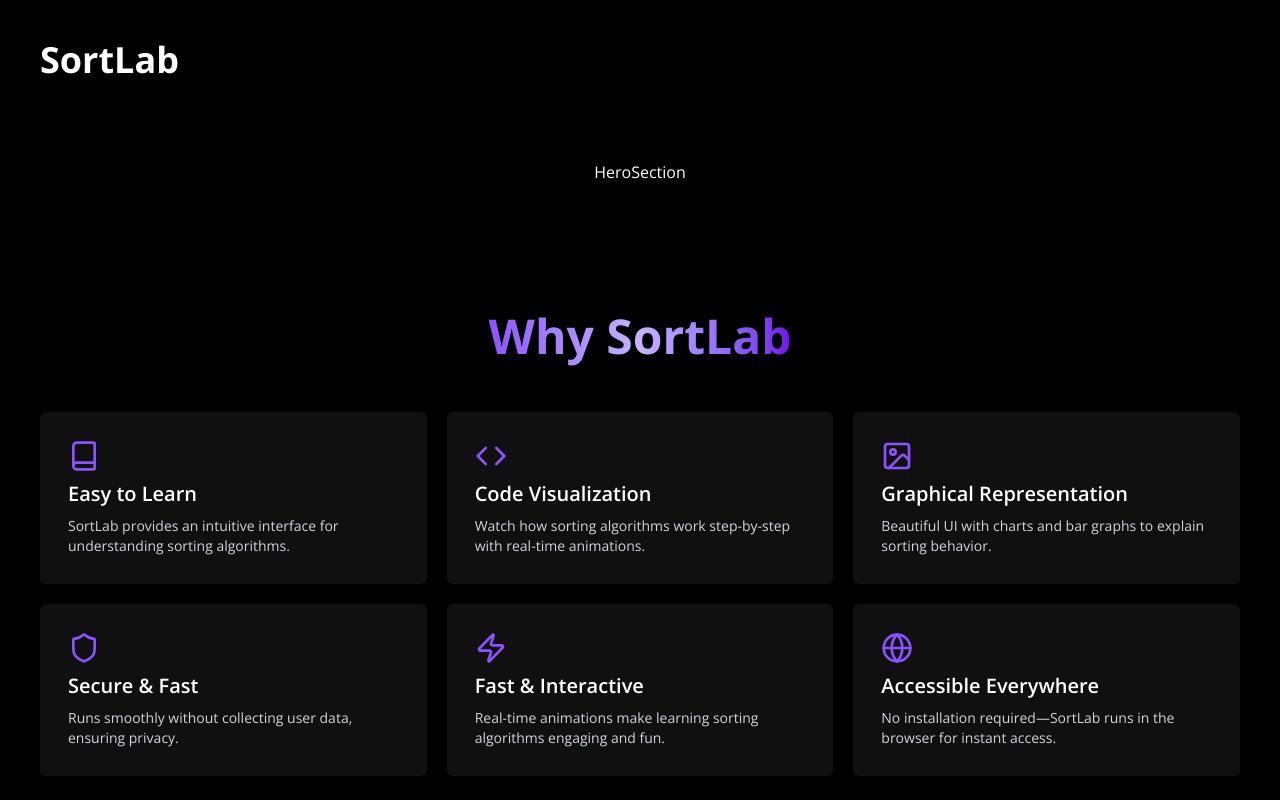
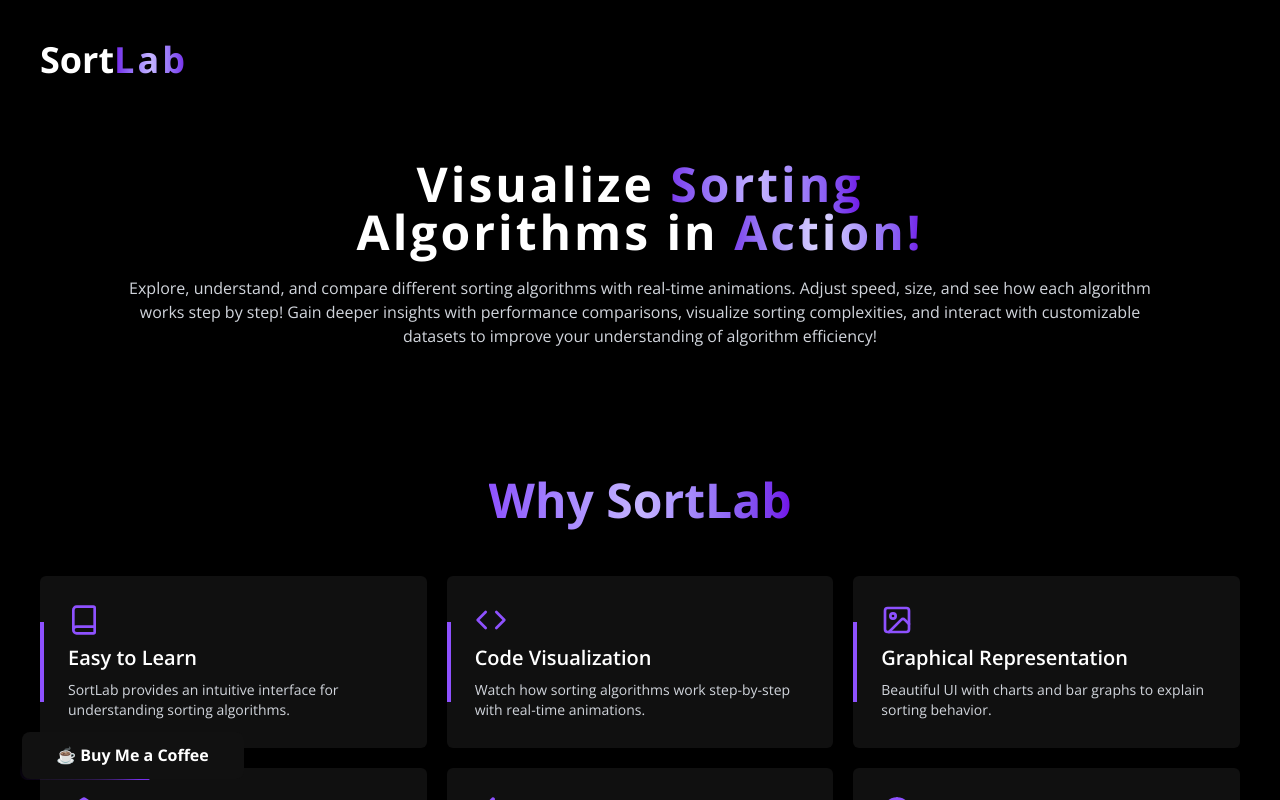
Before and after one commit to RahulScripted/Sorting-Visualizer, a React (Vite) app: page / in a window 1280 px wide. Shown: the top 800 px of the page. Built offline with nearby package versions, Linux system fonts and the light colour scheme.

Commit message:
Basic Layout Complete

```diff
--- a/package.json
+++ b/package.json
@@ -11,6 +11,7 @@
   },
   "dependencies": {
     "@tailwindcss/vite": "^4.0.17",
+    "framer-motion": "^12.6.3",
     "lucide-react": "^0.486.0",
     "react": "^19.0.0",
     "react-dom": "^19.0.0",
--- a/src/App.jsx
+++ b/src/App.jsx
@@ -4,12 +4,18 @@ import Navbar from "./components/Navbar/Navbar"
 import Home from "./pages/Home"
 import PrivacyPolicy from "./components/Policy/privacyPolicy"
 import TermsOfUse from "./components/Usecase/TermsOfUse"
+import BuyMeCoffee from "./components/BuyCoffee/BuyMeCoffee"
 
 
 function App() {
 
   return (
-    <div className="flex flex-col gap-20 bg-black text-white w-full min-h-screen p-5 sm:p-7 md:p-10">
+    <div className="relative flex flex-col gap-20 bg-black text-white w-full min-h-screen p-5 sm:p-7 md:p-10">
+
+      <div className="fixed z-10 bottom-5 left-5">
+        <BuyMeCoffee />
+      </div>
+
       <Navbar />
       <Routes>
         <Route path="/" element={<Home />} />
--- /dev/null
+++ b/src/components/BuyCoffee/BuyMeCoffee.jsx
@@ -0,0 +1,26 @@
+import React from "react";
+
+const BuyMeCoffee = () => {
+  return (
+    <div className="relative flex items-center justify-center">
+      {/* Animated Border */}
+      <div className="relative z-10 flex w-[225px] h-[50px] cursor-pointer items-center overflow-hidden rounded-lg p-[1.5px]">
+        <div className="animate-rotate absolute inset-0 h-full w-full rounded-full bg-[conic-gradient(#772FEB_20deg,transparent_120deg)]"></div>
+
+        {/* Buy Me a Coffee Button */}
+        <div className="relative z-20 flex w-full h-full items-center justify-center rounded-lg bg-[#111]">
+          <a
+            href="https://www.buymeacoffee.com/invite/RahulGoswami"
+            target="_blank"
+            rel="noopener noreferrer"
+            className="text-white font-bold"
+          >
+            ☕ Buy Me a Coffee
+          </a>
+        </div>
+      </div>
+    </div>
+  );
+};
+
+export default BuyMeCoffee;
--- a/src/components/Hero/HeroSection.jsx
+++ b/src/components/Hero/HeroSection.jsx
@@ -1,9 +1,28 @@
-import React from 'react'
+import React from "react";
 
 const HeroSection = () => {
   return (
-    <div>HeroSection</div>
-  )
-}
+    <div className="w-full flex flex-col items-center justify-center text-center gap-5">
 
-export default HeroSection
+
+        {/* Heading */}
+        <h1 className="text-2xl md:text-5xl font-bold tracking-[3px]">
+          Visualize
+          <span className="bg-gradient-to-r from-violet-700 via-violet-300 to-violet-700 text-transparent bg-clip-text">
+            {" "}Sorting <br /> {" "}
+          </span>
+          Algorithms in
+          <span className="bg-gradient-to-r from-violet-700 via-violet-200 to-violet-700 text-transparent bg-clip-text">
+            {" "}Action!
+          </span>
+        </h1>
+
+        {/* Paragraph */}
+        <p className="w-full md:max-w-5xl text-sm md:text-base text-gray-300">
+          Explore, understand, and compare different sorting algorithms with real-time animations. Adjust speed, size, and see how each algorithm works step by step! Gain deeper insights with performance comparisons, visualize sorting complexities, and interact with customizable datasets to improve your understanding of algorithm efficiency!
+        </p>
+    </div>
+  );
+};
+
+export default HeroSection;
--- a/src/components/Navbar/Navbar.jsx
+++ b/src/components/Navbar/Navbar.jsx
@@ -6,7 +6,10 @@ const Navbar = () => {
     <div className='flex items-center justify-between w-full'>
         {/* Logo */}
         <Link to="/">
-            <h1 className='logo text-2xl md:text-4xl font-bold'>SortLab</h1>
+            <h1 className='logo text-2xl md:text-4xl font-bold'>
+              Sort
+              <span className="bg-gradient-to-r from-violet-700 via-violet-300 to-violet-700 text-transparent bg-clip-text tracking-[3px]">Lab</span>
+            </h1>
         </Link>
     </div>
   )
--- a/src/components/WhyUS/WhyUs.jsx
+++ b/src/components/WhyUS/WhyUs.jsx
@@ -51,7 +51,9 @@ const WhyUs = () => {
         {/* Cards */}
         <div className='grid grid-cols-1 sm:grid-cols-2 lg:grid-cols-3 gap-5 group'>
             {whyChoosingUs.map((item,idx) => (
-                <div key={idx} className='flex flex-col gap-2 bg-[#101010] p-5 md:p-7 cursor-pointer hover:scale-105 group-hover:opacity-70 hover:opacity-100 transition-all duration-500 rounded-md hover:shadow-xs hover:shadow-[#888]'>
+                <div key={idx} className='flex flex-col gap-2 bg-[#101010] p-5 md:p-7 cursor-pointer hover:scale-105 group-hover:opacity-70 hover:opacity-100 transition-all duration-500 rounded-md hover:shadow-xs hover:shadow-[#888] relative'>
+
+                    <div className='absolute top-1/2 -translate-y-1/2 left-0 w-1 h-20 bg-violet-500'></div>
 
                     {/* Icon */}
                     <div className='text-violet-500'>{item.icon}</div>
--- a/src/index.css
+++ b/src/index.css
@@ -7,3 +7,16 @@
 *{
     font-family: "Open Sans", sans-serif;
 }
+
+
+.animate-rotate{
+    animation: rotate 10s linear infinite;
+}
+@keyframes rotate{
+    0%{
+        transform: rotate(0deg) scale(10);
+    }
+    100%{
+        transform: rotate(-360deg) scale(10);
+    }
+}
```
Also changed, not shown: 1 other file (tests, documents, lock files or other folders).
